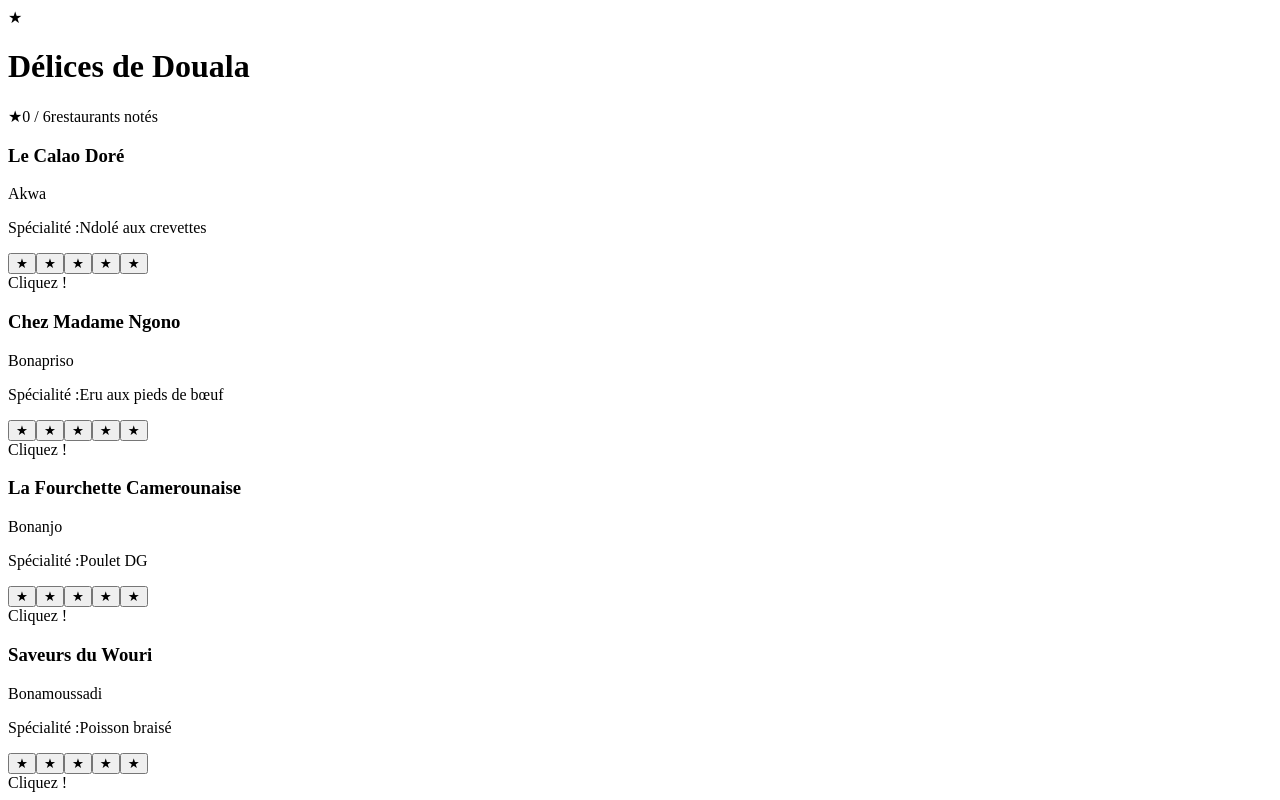
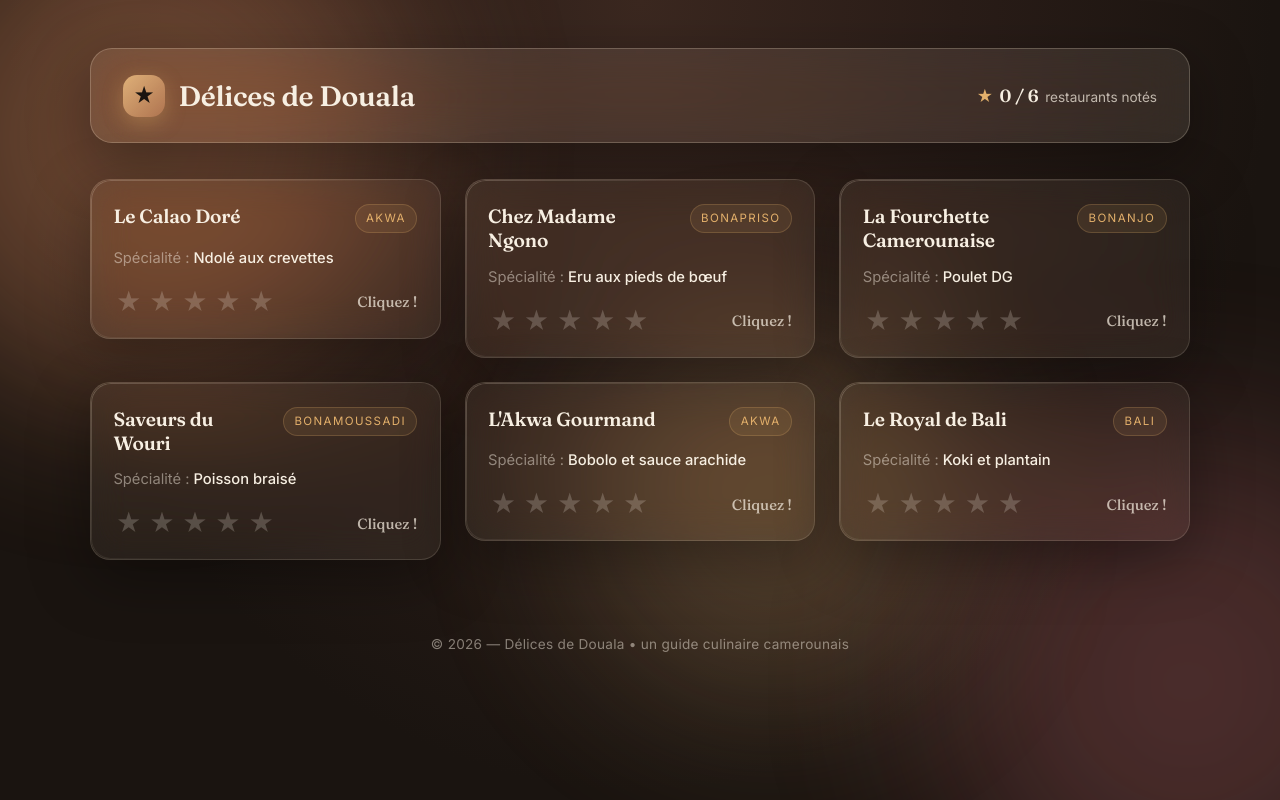
Before and after one commit to Aly-leo/delices-de-douala-tp, an Angular app: page / in a window 1280 px wide. Shown: the top 800 px of the page. Built offline with nearby package versions, Linux system fonts and the light colour scheme.

Commit message:
style: design glassmorphism elegant avec palette champagne et fond degrade

```diff
--- a/angular.json
+++ b/angular.json
@@ -2,7 +2,8 @@
   "$schema": "./node_modules/@angular/cli/lib/config/schema.json",
   "version": 1,
   "cli": {
-    "packageManager": "npm"
+    "packageManager": "npm",
+    "analytics": "a86c6daa-ce5c-4248-8b32-34f0f7e30bf6"
   },
   "newProjectRoot": "projects",
   "projects": {
--- a/src/app/app.scss
+++ b/src/app/app.scss
@@ -0,0 +1,75 @@
+:host {
+  display: block;
+}
+
+.page {
+  position: relative;
+  min-height: 100vh;
+  overflow: hidden;
+  isolation: isolate;
+}
+
+.background {
+  position: fixed;
+  inset: 0;
+  z-index: -1;
+  overflow: hidden;
+  pointer-events: none;
+
+  .orb {
+    position: absolute;
+    border-radius: 50%;
+    filter: blur(90px);
+    opacity: 0.85;
+    will-change: transform;
+  }
+
+  .orb-1 {
+    width: 520px;
+    height: 520px;
+    top: -120px;
+    left: -120px;
+    background: var(--orb-warm);
+    animation: drift 24s ease-in-out infinite alternate;
+  }
+
+  .orb-2 {
+    width: 460px;
+    height: 460px;
+    bottom: -140px;
+    right: -100px;
+    background: var(--orb-rose);
+    animation: drift 30s ease-in-out infinite alternate-reverse;
+  }
+
+  .orb-3 {
+    width: 380px;
+    height: 380px;
+    top: 40%;
+    right: 25%;
+    background: var(--orb-gold);
+    animation: drift 36s ease-in-out infinite alternate;
+  }
+}
+
+@keyframes drift {
+  0%   { transform: translate(0, 0) scale(1); }
+  100% { transform: translate(40px, -30px) scale(1.08); }
+}
+
+.shell {
+  max-width: 1180px;
+  margin: 0 auto;
+  padding: clamp(1.5rem, 4vw, 3rem) clamp(1rem, 4vw, 2.5rem) 3rem;
+  display: flex;
+  flex-direction: column;
+  gap: clamp(1.5rem, 3vw, 2.25rem);
+}
+
+.page-footer {
+  margin-top: 1.5rem;
+  text-align: center;
+  color: var(--text-muted);
+  font-size: 0.85rem;
+  letter-spacing: 0.02em;
+}
--- a/src/app/components/header/header.scss
+++ b/src/app/components/header/header.scss
@@ -0,0 +1,82 @@
+:host {
+  display: block;
+}
+
+.app-header {
+  display: flex;
+  flex-wrap: wrap;
+  align-items: center;
+  justify-content: space-between;
+  gap: 1.25rem 2rem;
+
+  padding: clamp(1.1rem, 2.5vw, 1.6rem) clamp(1.25rem, 3vw, 2rem);
+  border-radius: 22px;
+
+  background: var(--glass-bg-strong);
+  border: 1px solid var(--glass-border-strong);
+  backdrop-filter: blur(22px) saturate(140%);
+  -webkit-backdrop-filter: blur(22px) saturate(140%);
+  box-shadow: var(--glass-shadow);
+}
+
+.brand {
+  display: flex;
+  align-items: center;
+  gap: 0.85rem;
+
+  .brand-mark {
+    display: inline-flex;
+    align-items: center;
+    justify-content: center;
+    width: 42px;
+    height: 42px;
+    border-radius: 14px;
+    background: linear-gradient(135deg, rgba(240, 193, 132, 0.85), rgba(195, 130, 90, 0.7));
+    color: #1a1410;
+    font-size: 1.3rem;
+    box-shadow: 0 6px 20px rgba(227, 176, 107, 0.35);
+  }
+
+  .brand-title {
+    font-family: var(--serif);
+    font-size: clamp(1.4rem, 2.2vw, 1.8rem);
+    font-weight: 600;
+    color: var(--text-primary);
+  }
+}
+
+.stats {
+  display: flex;
+  align-items: center;
+  gap: 1rem;
+  flex-wrap: wrap;
+
+  .stat {
+    display: inline-flex;
+    align-items: baseline;
+    gap: 0.4rem;
+    font-size: 0.95rem;
+
+    .stat-icon {
+      color: var(--accent);
+      font-size: 1rem;
+    }
+
+    .stat-value {
+      font-family: var(--serif);
+      font-weight: 600;
+      color: var(--text-primary);
+      font-size: 1.1rem;
+    }
+
+    .stat-label {
+      color: var(--text-secondary);
+      font-size: 0.85rem;
+    }
+
+    &.divider {
+      color: var(--text-muted);
+      font-size: 0.9rem;
+    }
+  }
+}
--- a/src/app/components/restaurant-card/restaurant-card.scss
+++ b/src/app/components/restaurant-card/restaurant-card.scss
@@ -0,0 +1,93 @@
+:host {
+  display: block;
+}
+
+.restaurant-card {
+  position: relative;
+  display: flex;
+  flex-direction: column;
+  gap: 0.9rem;
+
+  padding: 1.5rem 1.4rem 1.3rem;
+  border-radius: 20px;
+
+  background: var(--glass-bg);
+  border: 1px solid var(--glass-border);
+  backdrop-filter: blur(18px) saturate(135%);
+  -webkit-backdrop-filter: blur(18px) saturate(135%);
+  box-shadow: var(--glass-shadow);
+
+  transition: transform 0.35s ease, border-color 0.35s ease, box-shadow 0.35s ease, background 0.35s ease;
+
+  &::before {
+    content: '';
+    position: absolute;
+    inset: 0;
+    border-radius: inherit;
+    padding: 1px;
+    background: linear-gradient(140deg, rgba(255, 240, 220, 0.25), rgba(255, 240, 220, 0) 60%);
+    -webkit-mask:
+      linear-gradient(#000 0 0) content-box,
+      linear-gradient(#000 0 0);
+    -webkit-mask-composite: xor;
+            mask-composite: exclude;
+    pointer-events: none;
+    opacity: 0.85;
+  }
+
+  &:hover {
+    transform: translateY(-4px);
+    border-color: var(--glass-border-strong);
+    background: var(--glass-bg-strong);
+    box-shadow: 0 24px 70px rgba(0, 0, 0, 0.45);
+  }
+
+  &.rated {
+    border-color: rgba(227, 176, 107, 0.35);
+    box-shadow: 0 22px 60px rgba(0, 0, 0, 0.4), 0 0 0 1px rgba(227, 176, 107, 0.12) inset;
+  }
+}
+
+.card-head {
+  display: flex;
+  align-items: flex-start;
+  justify-content: space-between;
+  gap: 0.75rem;
+
+  .name {
+    font-family: var(--serif);
+    font-size: 1.2rem;
+    font-weight: 600;
+    color: var(--text-primary);
+    line-height: 1.25;
+  }
+
+  .district {
+    flex-shrink: 0;
+    font-size: 0.72rem;
+    text-transform: uppercase;
+    letter-spacing: 0.12em;
+    color: var(--accent);
+    background: rgba(227, 176, 107, 0.10);
+    border: 1px solid rgba(227, 176, 107, 0.22);
+    padding: 0.3rem 0.65rem;
+    border-radius: 999px;
+  }
+}
+
+.specialty {
+  margin: 0;
+  font-size: 0.92rem;
+  color: var(--text-secondary);
+  line-height: 1.45;
+
+  .label {
+    color: var(--text-muted);
+    margin-right: 0.25rem;
+  }
+
+  .value {
+    color: var(--text-primary);
+    font-weight: 500;
+  }
+}
--- a/src/app/components/restaurant-list/restaurant-list.scss
+++ b/src/app/components/restaurant-list/restaurant-list.scss
@@ -0,0 +1,9 @@
+:host {
+  display: block;
+}
+
+.restaurant-list {
+  display: grid;
+  grid-template-columns: repeat(auto-fit, minmax(280px, 1fr));
+  gap: clamp(1rem, 2.5vw, 1.5rem);
+}
--- a/src/app/components/star-rating/star-rating.scss
+++ b/src/app/components/star-rating/star-rating.scss
@@ -0,0 +1,52 @@
+:host {
+  display: block;
+}
+
+.star-rating {
+  display: flex;
+  align-items: center;
+  justify-content: space-between;
+  gap: 0.75rem;
+  margin-top: 0.25rem;
+}
+
+.stars {
+  display: inline-flex;
+  gap: 0.15rem;
+}
+
+.star {
+  appearance: none;
+  background: transparent;
+  border: 0;
+  padding: 0.15rem;
+  cursor: pointer;
+  font-size: 1.55rem;
+  line-height: 1;
+  color: rgba(247, 239, 226, 0.22);
+
+  transition: transform 0.2s ease, color 0.2s ease, text-shadow 0.2s ease;
+
+  &:hover {
+    transform: scale(1.18);
+  }
+
+  &.active {
+    color: var(--accent-strong);
+    text-shadow: 0 0 14px var(--accent-glow);
+  }
+
+  &:focus-visible {
+    outline: 2px solid var(--accent);
+    outline-offset: 3px;
+    border-radius: 4px;
+  }
+}
+
+.rating-label {
+  font-family: var(--serif);
+  font-size: 0.92rem;
+  color: var(--text-secondary);
+  font-weight: 500;
+  white-space: nowrap;
+}
--- a/src/index.html
+++ b/src/index.html
@@ -1,10 +1,12 @@
 <!doctype html>
-<html lang="en">
+<html lang="fr">
 <head>
   <meta charset="utf-8">
-  <title>DelicesDouala</title>
+  <title>Délices de Douala — Guide culinaire camerounais</title>
   <base href="/">
   <meta name="viewport" content="width=device-width, initial-scale=1">
+  <meta name="description" content="Notez les meilleurs restaurants de Douala — Ndolé, Eru, Poulet DG, Poisson braisé...">
+  <meta name="theme-color" content="#1a1410">
   <link rel="icon" type="image/x-icon" href="favicon.ico">
 </head>
 <body>
--- a/src/styles.scss
+++ b/src/styles.scss
@@ -1 +1,64 @@
-/* You can add global styles to this file, and also import other style files */
+@import url('https://fonts.googleapis.com/css2?family=Fraunces:opsz,wght@9..144,400;9..144,500;9..144,600;9..144,700&family=Inter:wght@400;500;600&display=swap');
+
+:root {
+  --bg-1: #1a1410;
+  --bg-2: #2a1d18;
+  --bg-3: #3b2820;
+
+  --orb-warm: rgba(220, 140, 95, 0.45);
+  --orb-rose: rgba(190, 105, 110, 0.35);
+  --orb-gold: rgba(225, 180, 120, 0.30);
+
+  --glass-bg: rgba(255, 248, 238, 0.06);
+  --glass-bg-strong: rgba(255, 248, 238, 0.09);
+  --glass-border: rgba(255, 240, 220, 0.14);
+  --glass-border-strong: rgba(255, 240, 220, 0.22);
+  --glass-shadow: 0 18px 60px rgba(0, 0, 0, 0.35);
+
+  --text-primary: #f7efe2;
+  --text-secondary: rgba(247, 239, 226, 0.72);
+  --text-muted: rgba(247, 239, 226, 0.48);
+
+  --accent: #e3b06b;
+  --accent-strong: #f0c184;
+  --accent-glow: rgba(227, 176, 107, 0.45);
+
+  --serif: 'Fraunces', 'Georgia', serif;
+  --sans: 'Inter', system-ui, -apple-system, 'Segoe UI', sans-serif;
+}
+
+*,
+*::before,
+*::after {
+  box-sizing: border-box;
+}
+
+html,
+body {
+  margin: 0;
+  padding: 0;
+  min-height: 100%;
+}
+
+body {
+  font-family: var(--sans);
+  color: var(--text-primary);
+  background:
+    radial-gradient(ellipse at top, var(--bg-3) 0%, var(--bg-2) 35%, var(--bg-1) 70%);
+  background-attachment: fixed;
+  -webkit-font-smoothing: antialiased;
+  -moz-osx-font-smoothing: grayscale;
+  line-height: 1.5;
+}
+
+button {
+  font: inherit;
+  color: inherit;
+}
+
+h1, h2, h3, h4 {
+  font-family: var(--serif);
+  font-weight: 600;
+  letter-spacing: -0.01em;
+  margin: 0;
+}
```
